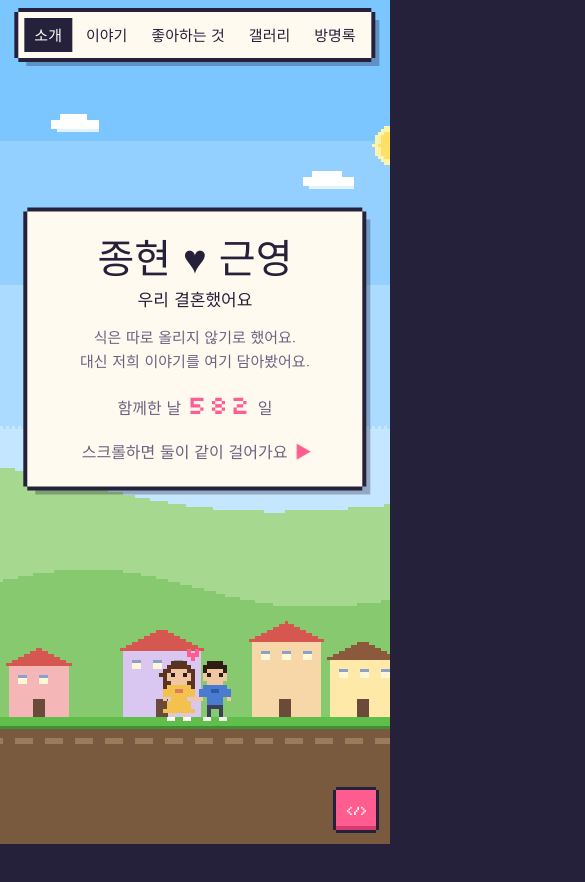
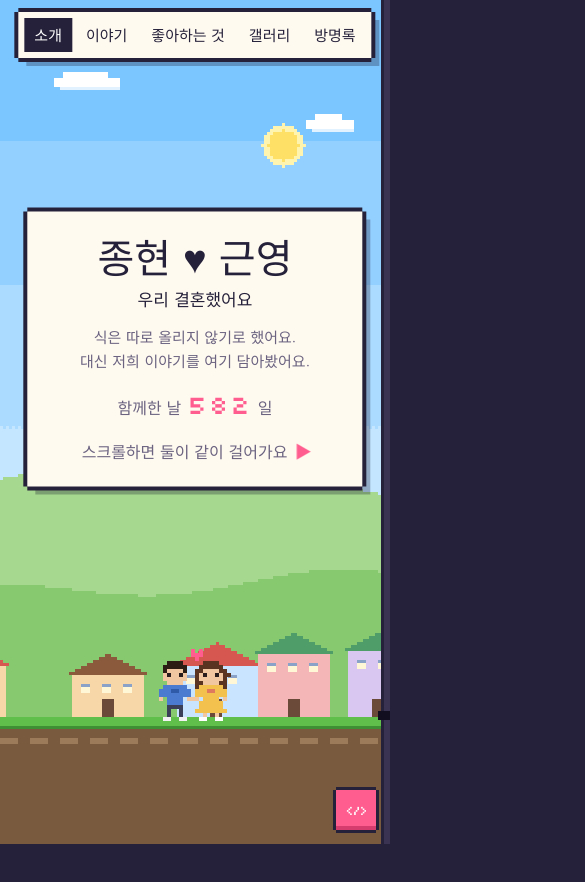
Before and after one commit to root-zero-o/wedding, a website with bundled scripts: page index.html in a window 390 px wide. Shown: the top 882 px of the page, 585 px wide, since content can reach past the window. After the commit the page ends 844 px from the top, so only its background shows below. Built offline with nearby package versions, Linux system fonts and the light colour scheme; files whose address does not match are found by name.

Commit message:
feat: horizontal page scroll, one-screen intro/likes zones
- scroll axis vertical -> horizontal, wheel deltaY mapped to x
- viewport minimum-scale=1 to stop mobile auto zoom-out
- intro + likes zones = 1 screen, hide likes shelves on mobile
- snap delay 50ms

Co-Authored-By: Claude Opus 5.5 <noreply@anthropic.com>

```diff
--- a/index.html
+++ b/index.html
@@ -4,7 +4,7 @@
     <meta charset="utf-8" />
     <meta
       name="viewport"
-      content="width=device-width, initial-scale=1, viewport-fit=cover"
+      content="width=device-width, initial-scale=1, minimum-scale=1, viewport-fit=cover"
     />
     <title>종현 ♥ 근영 · 우리 결혼했어요</title>
     <link rel="preconnect" href="https://fonts.googleapis.com" />
@@ -52,7 +52,13 @@
         box-sizing: inherit;
       }
       html {
-        scroll-padding-top: env(safe-area-inset-top, 0px);
+        overflow-x: auto;
+        overflow-y: hidden;
+        overscroll-behavior: none;
+        scrollbar-width: none;
+      }
+      html::-webkit-scrollbar {
+        display: none;
       }
       html,
       body {
@@ -67,7 +73,7 @@
         image-rendering: crisp-edges;
       }
       #spacer {
-        width: 1px;
+        height: 1px;
       }
       #stage {
         position: fixed;
--- a/js/content.js
+++ b/js/content.js
@@ -26,7 +26,7 @@ export function buildIntro() {
     "ko-KR",
   );
   if (matchMedia("(pointer:coarse)").matches)
-    $("#i-hint").textContent = "아래로 스크롤 해보세요";
+    $("#i-hint").textContent = "옆으로 밀어보세요";
 }
 
 const POSTER_W = 300,
--- a/js/layout.js
+++ b/js/layout.js
@@ -10,6 +10,8 @@ import {
 import { placeGuest } from "./guestbook.js";
 
 const ZONE_WIDTHS = [1, 2.6, 1.15, 1.9, 1.5];
+const INTRO_ZONE = 0;
+const LIKES_ZONE = 2;
 const GALLERY_ZONE = 3;
 const GUEST_ZONE = 4;
 const GUEST_MIN_W = 1000;
@@ -36,6 +38,8 @@ export function layout() {
     Math.round((galleryGroups(galleryPaired).length * VW) / P) * P,
   );
   zw[GUEST_ZONE] = Math.round(Math.max(VW, GUEST_MIN_W) / P) * P;
+  zw[INTRO_ZONE] = Math.round(VW / P) * P;
+  zw[LIKES_ZONE] = Math.round(VW / P) * P;
   const zs = zw.map((_, i) => zw.slice(0, i).reduce((a, b) => a + b, 0));
   const total = zw.reduce((a, b) => a + b, 0);
   const groundY = Math.round((VH - Math.max(80, VH * 0.15)) / P) * P;
@@ -67,7 +71,7 @@ export function layout() {
     galleryPaired,
   });
 
-  spacer.style.height = camMax - camMin + VH + "px";
+  spacer.style.width = camMax - camMin + VW + "px";
   bg.width = WA;
   bg.height = HA;
   bg.style.width = WA * P + "px";
@@ -107,6 +111,6 @@ export function layout() {
   placeGallery();
   placeGuest();
   const top = prog * (camMax - camMin);
-  window.scrollTo(0, top);
+  window.scrollTo(top, 0);
   state.camTarget = state.cam = camMin + top;
 }
--- a/js/main.js
+++ b/js/main.js
@@ -14,7 +14,7 @@ let prevCam=0, curNav=-1, resizeTimer;
 function zoneAt(cx){ let z=0; state.zs.forEach((s,i)=>{ if(cx>=s) z=i; }); return z; }
 
 function frame(now){
-  state.camTarget = state.camMin + window.scrollY;
+  state.camTarget = state.camMin + window.scrollX;
   state.cam = reduceMotion ? state.camTarget : state.cam + (state.camTarget-state.cam)*CAM_EASE;
   if(Math.abs(state.camTarget-state.cam)<CAM_SNAP) state.cam=state.camTarget;
   const d=state.cam-prevCam; prevCam=state.cam;
--- a/js/nav.js
+++ b/js/nav.js
@@ -8,7 +8,7 @@ const STORY_ZONE = 1;
 const LIKES_ZONE = 2;
 const GALLERY_ZONE = 3;
 const GUEST_ZONE = 4;
-const SNAP_DELAY_MS = 60;
+const SNAP_DELAY_MS = 50;
 const SNAP_EPSILON_PX = 2;
 const SNAP_FLICK_RATIO = 0.15;
 const SNAP_FLICK_MAX_PX = 40;
@@ -65,7 +65,7 @@ function approachIdx(xs, center, prev) {
 function snapToStop() {
   const { camMin, camMax, VW } = state;
   const { xs, gap, inRange, freeIdx } = snapTargets();
-  const center = camMin + window.scrollY + VW / 2;
+  const center = camMin + window.scrollX + VW / 2;
   const prev = lastStopX;
   lastStopX = center;
   if (!inRange(center)) {
@@ -79,8 +79,8 @@ function snapToStop() {
   if (anchorIdx === null) return;
   const top =
     Math.min(camMax, Math.max(camMin, xs[anchorIdx] - VW / 2)) - camMin;
-  if (Math.abs(top - window.scrollY) < SNAP_EPSILON_PX) return;
-  window.scrollTo({ top, behavior: reduceMotion ? "auto" : "smooth" });
+  if (Math.abs(top - window.scrollX) < SNAP_EPSILON_PX) return;
+  window.scrollTo({ left: top, behavior: reduceMotion ? "auto" : "smooth" });
 }
 
 function zoneEntryX(i) {
@@ -100,7 +100,7 @@ export function goToZone(i) {
   anchorIdx = null;
   lastStopX = null;
   window.scrollTo({
-    top: target - camMin,
+    left: target - camMin,
     behavior: reduceMotion ? "auto" : "smooth",
   });
 }
@@ -123,8 +123,8 @@ export function initNav() {
     "wheel",
     (e) => {
       if (document.querySelector("dialog[open]")) return;
-      if (Math.abs(e.deltaX) > Math.abs(e.deltaY)) {
-        window.scrollBy(0, e.deltaX);
+      if (Math.abs(e.deltaY) > Math.abs(e.deltaX)) {
+        window.scrollBy(e.deltaY, 0);
         e.preventDefault();
       }
     },
@@ -146,11 +146,11 @@ export function initNav() {
       return;
     const step = state.VW * ARROW_SCROLL_RATIO;
     if (e.key === "ArrowRight") {
-      window.scrollBy({ top: step, behavior: "smooth" });
+      window.scrollBy({ left: step, behavior: "smooth" });
       e.preventDefault();
     }
     if (e.key === "ArrowLeft") {
-      window.scrollBy({ top: -step, behavior: "smooth" });
+      window.scrollBy({ left: -step, behavior: "smooth" });
       e.preventDefault();
     }
   });
--- a/js/scenery.js
+++ b/js/scenery.js
@@ -1,6 +1,7 @@
 import { state } from './state.js';
 import { bg } from './dom.js';
 import { rng } from './utils.js';
+const MOBILE_MAX_VW=600;
 
 const ctx=bg.getContext('2d');
 
@@ -60,12 +61,12 @@ function drawZ1(i,x0,x1){
 }
 
 function drawZ2(i,x0,x1){
-  const {G,HA,zw,P}=state;
+  const {G,HA,zw,P,VW}=state;
   const o=px(i,0,1), cols=["#9a6440","#8d5a39","#a36c46"];
   for(let x=Math.floor(x0);x<x1;x++){const u=x-o, k=Math.floor(u/9); R(x,0,1,G,cols[((k%3)+3)%3]); if(((u%9)+9)%9===0)R(x,0,1,G,"#5e3a24")}
   R(x0,0,x1-x0,6,"#5e3a24"); R(x0,6,x1-x0,1,"#3f2718"); R(x0,G-18,x1-x0,2,"#5e3a24"); R(x0,G-16,x1-x0,16,"#7a4c30");
   const A=zw[i]/P;
-  for(const fx of [A*.1,A*.9]){const x=px(i,fx,1); R(x-18,G*.45,36,2,"#3f2718"); const jc=["#7ae582","#ff9f1c","#5db8ff","#ff5d8f","#f2c14e"]; for(let k=0;k<5;k++){R(x-16+k*7,G*.45-6-(k%2)*2,5,6+(k%2)*2,jc[k]);R(x-16+k*7,G*.45-7-(k%2)*2,5,1,"#efe8d6")}
+  for(const fx of VW<MOBILE_MAX_VW?[]:[A*.1,A*.9]){const x=px(i,fx,1); R(x-18,G*.45,36,2,"#3f2718"); const jc=["#7ae582","#ff9f1c","#5db8ff","#ff5d8f","#f2c14e"]; for(let k=0;k<5;k++){R(x-16+k*7,G*.45-6-(k%2)*2,5,6+(k%2)*2,jc[k]);R(x-16+k*7,G*.45-7-(k%2)*2,5,1,"#efe8d6")}
     R(x-18,G*.62,36,2,"#3f2718"); for(let k=0;k<4;k++)R(x-14+k*8,G*.62-8,6,8,["#c49a6c","#e8d8c0","#b07850","#d9b38c"][k])}
   for(const fx of [A*.3,A*.7]){const x=px(i,fx,1); R(x,6,1,12,"#2b2340"); ctx.globalAlpha=.2;disc(x,24,11,"#ffb347");ctx.globalAlpha=1; R(x-4,18,9,4,"#2b2340"); R(x-2,22,5,1,"#ffe9a3")}
   R(x0,G,x1-x0,HA-G,"#6b4630"); R(x0,G,x1-x0,2,"#8a5a3c"); for(let y=G+6;y<HA;y+=6)R(x0,y,x1-x0,1,"#4f3322");
```
